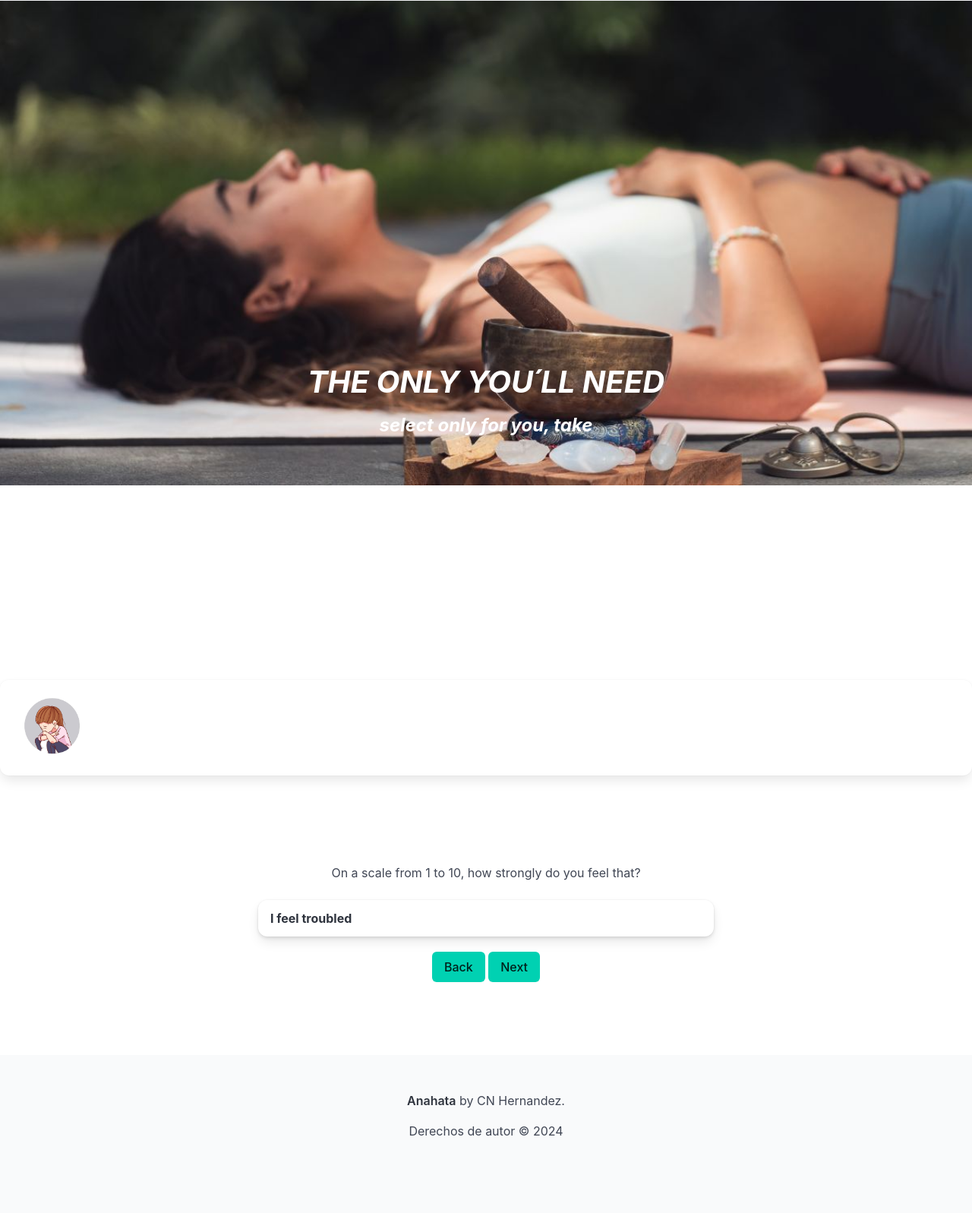
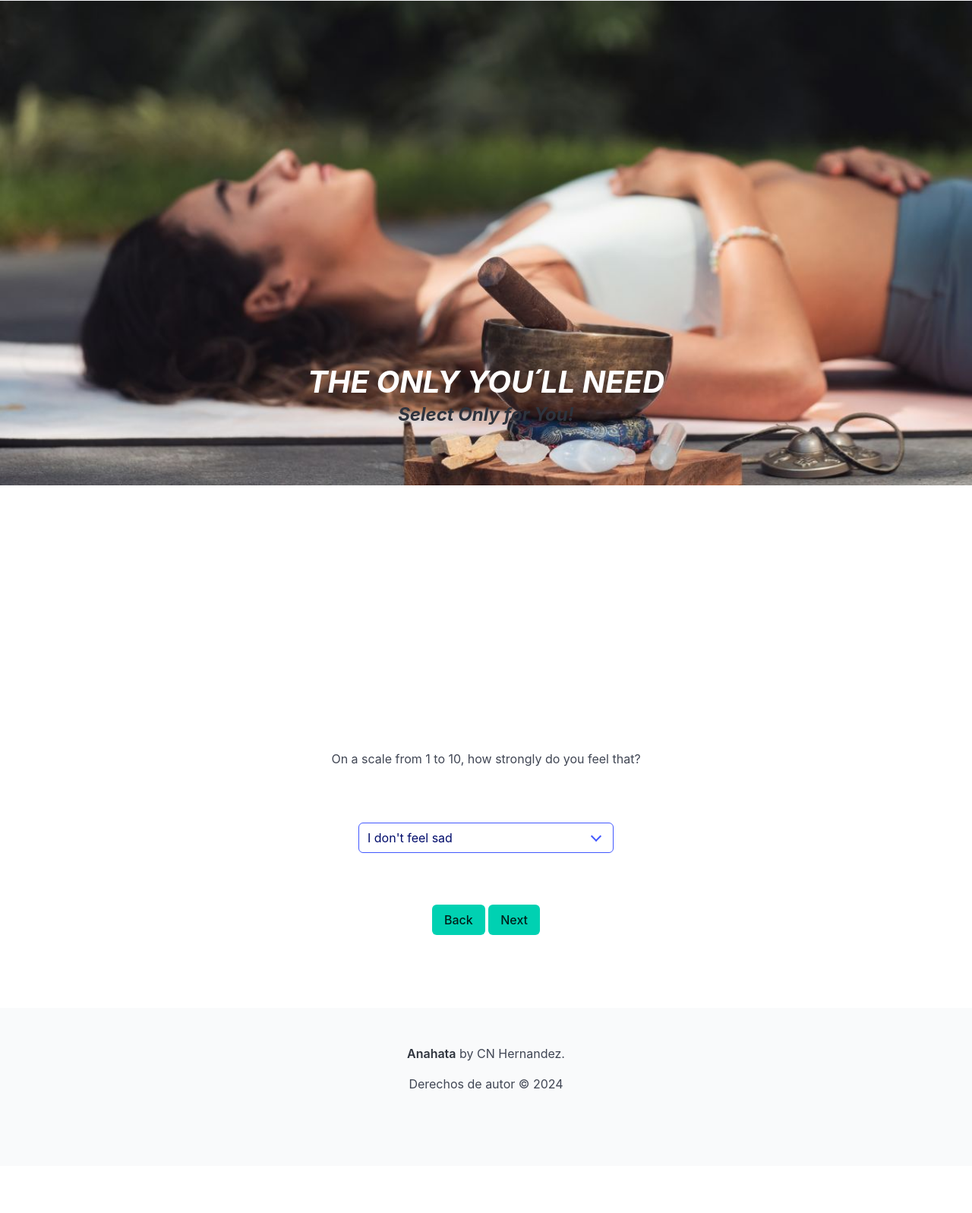
Before and after one commit to Carle93/DJANGOPROYECT, a Django app: template login/templates/login/test.html in a window 1280 px wide. Shown: the part 167-1764 px from the top of the page at 76% size. After the commit the page ends 1601 px from the top, so only its background shows below. Run offline with Django 3.2, Linux system fonts and the light colour scheme; the template is opened without the code that fills it, so the values that code supplies are empty.

Commit message:
variations in temples

```diff
--- a/login/templates/login/home.html
+++ b/login/templates/login/home.html
@@ -3,7 +3,7 @@
 {% block content %}
 
 <section class="hero is-fullheight">
-  <img class= "has-background, is-transparent" src="{% static 'imagen/home-piedra.jpg' %}" alt="Descripción de la imagen">
+  <img class= "has-background, is-transparent" src="{% static 'imagen/home-piedra.jpg' %}" alt="Descripción de la imagen" width="1400" height="500">
   <div class="overlay" style="position: absolute; ; left: 0; width: 100%; height: 100%; display: flex; flex-direction: column; justify-content: flex-start; align-items: center;padding-top:22%;">
     <h1 class="title is-italic is-size-2 has-text-weight-medium has-text-white has-text-centered has-text-weight-bold" style="margin-top: 200px;">HOW DO YOU FEEL TODAY?</h1>
   </div>
--- a/login/templates/login/test.html
+++ b/login/templates/login/test.html
@@ -7,31 +7,29 @@
   <img class= "has-background, is-transparent" src="{% static 'imagen/foto-home.jpg' %}" alt="Descripción de la imagen">
   <div class="overlay" style="position: absolute; ; left: 0; width: 100%; height: 100%; display: flex; flex-direction: column; justify-content: flex-start; align-items: center;padding-top: 36%;">
     <h1 class="title is-italic is-size-2 has-text-weight-medium has-text-white has-text-centered has-text-weight-bold" style="margin-top: 20px;">THE ONLY YOU´LL NEED</h1>
-    <H2 class="subtitle is-italic is-size-4 has-text-weight-small has-text-white has-text-centered has-text-weight-bold" style="margin-top: 20px;"> select only for you, take</H2>
+    <H2 class="container is-background-black-soft-invert subtitle is-italic is-size-4 has-text-weight-small has-text-dark has-text-centered has-text-weight-bold" style="margin-top: 6px;"> Select Only for You!</H2>
   </div>
 </section>
 
 <div class="py-6"></div>
-<div class="box is-centered">
-<img is-centernd src="{%static 'imagen/triste.jpg' %}" alt="SadGirl" width="100" height="100">
-</div>
 </div>
 <h5 class="title is-size-3 has-text-white has-text-centered has-text-weight-bold">Sadness Assessment</h5>
 <div class="py-4"></div>
   <p class="is-size-6 has-tex-green has-text-centered is-family-sans-serif"> On a scale from 1 to 10, how strongly do you feel that? </p>
 <div class="py-3"></div>
+
 <div style="max-width: 600px; margin: 0 auto;">
-  <div class="card">
-    <main class="card-header">
-      <p class="card-header-title">I feel troubled </p>
-      <button class="card-header-icon" aria-label="more options">
-        <span class="icon">
-          <i class="fas fa-angle-down" aria-hidden="true"></i>
-        </span>
-      </button>
-    </main>
+  <div class="section has-text-centered">
+    <div class="select is-link">
+      <select>
+        <option>I don't feel sad</option>
+        <option>I feel sad</option>
+        <option>I feel very sad and I can't get out of it</option>
+        <option>I'm so sad that I can't take it anymore</option>
+      </select>
+    </div>
   </div>
-  </div>
+
 
   <div style="text-align: center; margin-top: 20px;">
     <button class="button is-primary">Back</button>
```
